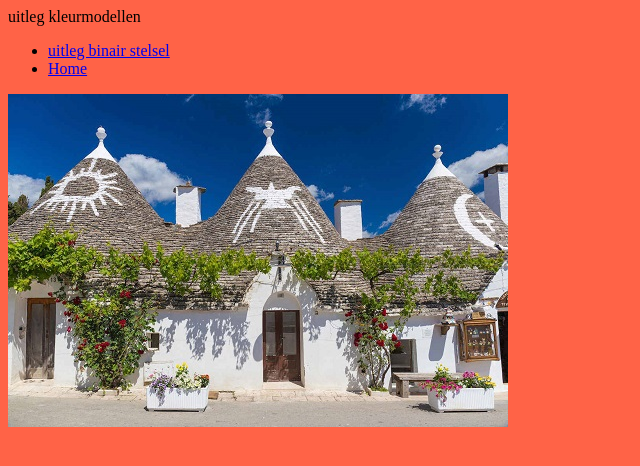
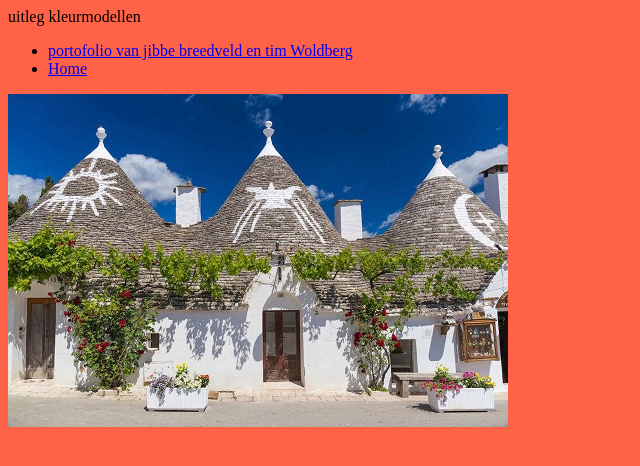
Before and after one commit to Jibbe-Br/Jibbe-Br.github.io, a plain HTML site: page kleurmodellen.html in a window 1280 px wide. Shown: the whole page, without its empty margins (0-640 px from the left). Drawn offline with Linux system fonts and the light colour scheme.

Commit message:
Update kleurmodellen.html

```diff
--- a/kleurmodellen.html
+++ b/kleurmodellen.html
@@ -12,7 +12,7 @@
 
 
    <ul>
-     <li><a href="portofolio.html">uitleg binair stelsel</a></li>
+     <li><a href="portofolio.html">portofolio van jibbe breedveld en tim Woldberg</a></li>
      <li><a href="index.html">Home</a></li>
    </ul>
 
```
